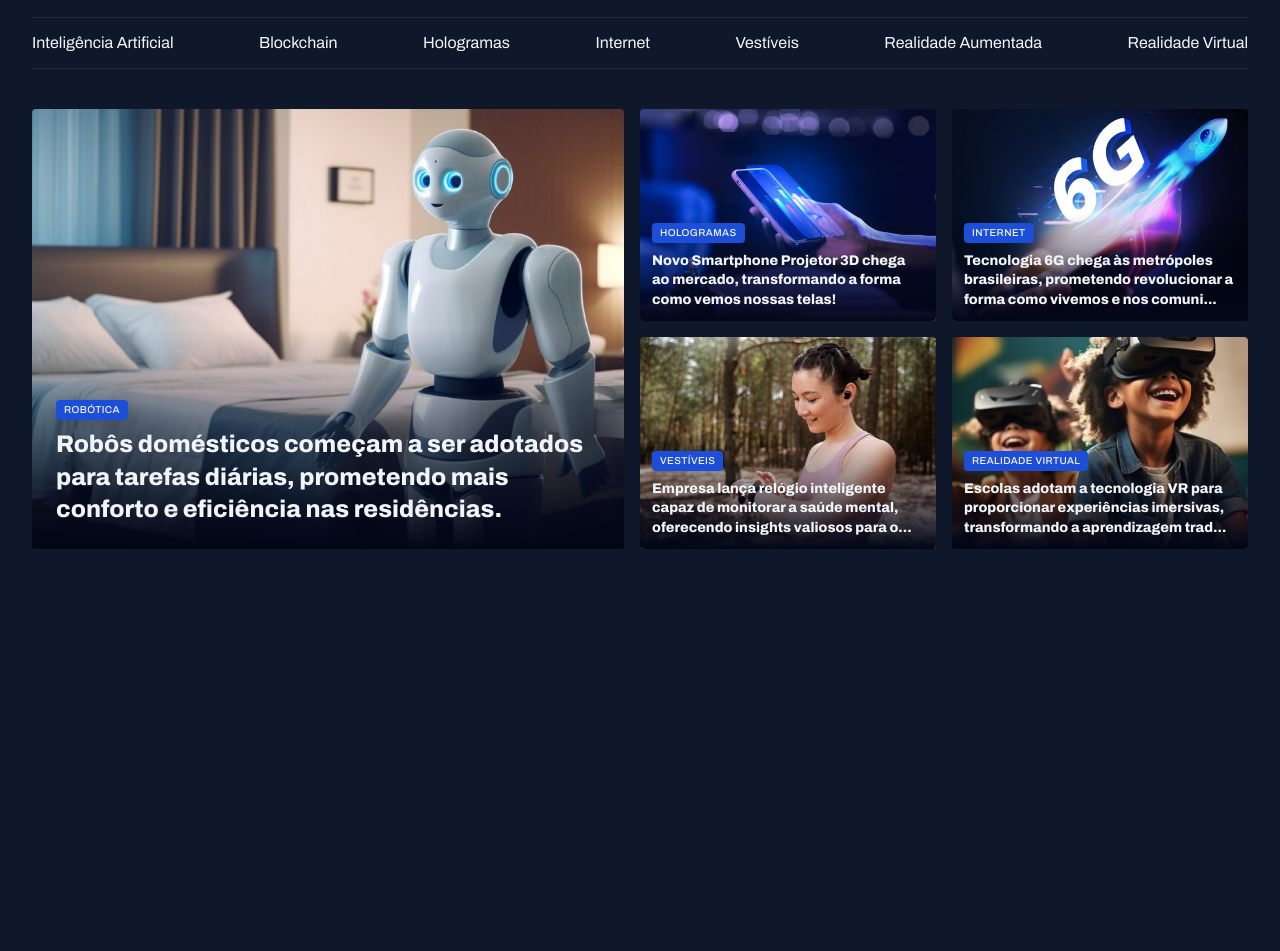
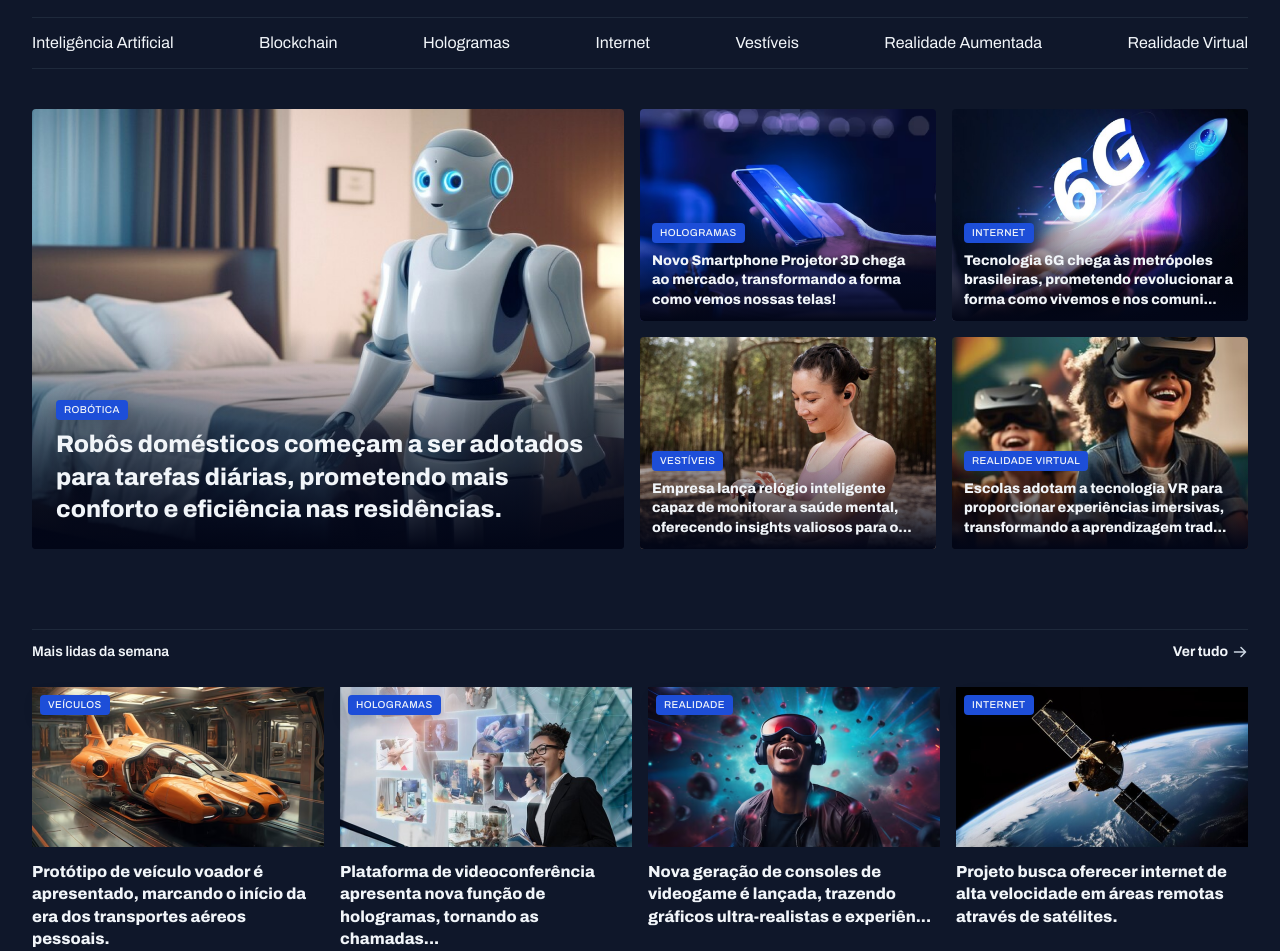
Before and after one commit to SamuelBarbosa11/Portal-de-Noticias, a plain HTML site: page index.html in a window 1280 px wide. Shown: the part 55-1006 px from the top of the page. Before the commit the page ends 800 px from the top, so only its background shows below. Drawn offline with Linux system fonts and the light colour scheme.

Commit message:
done Mais lidas da semana

```diff
--- a/index.html
+++ b/index.html
@@ -87,6 +87,42 @@
                 </figure>
             </div>
         </section>
+
+        <section id="weekly">
+            <header class="grid grid-flow-col">
+                <h3>Mais lidas da semana</h3>
+                <a href="#" class="grid grid-flow-col">
+                    <strong>Ver tudo</strong>
+                    <span></span>
+                </a>
+            </header>
+
+            <div class="grid gap-16">
+                <figure>
+                    <span class="content-tag">veículos</span>
+                    <img src="assets/images/Image 06.png" alt="Protótipo de veículo voador é apresentado, marcando o início da era dos transportes aéreos pessoais.">
+                    <p>Protótipo de veículo voador é apresentado, marcando o início da era dos transportes aéreos pessoais.</p>
+                </figure>
+
+                <figure>
+                    <span class="content-tag">Hologramas</span>
+                    <img src="assets/images/Image 07.png" alt="Plataforma de videoconferência apresenta nova função de hologramas, tornando as chamadas...">
+                    <p>Plataforma de videoconferência apresenta nova função de hologramas, tornando as chamadas...</p>
+                </figure>
+
+                <figure>
+                    <span class="content-tag">Realidade</span>
+                    <img src="assets/images/Image 08.png" alt="Nova geração de consoles de videogame é lançada, trazendo gráficos ultra-realistas e experiências de jogo totalmente envolventes.">
+                    <p>Nova geração de consoles de videogame é lançada, trazendo gráficos ultra-realistas e experiên...</p>
+                </figure>
+
+                <figure>
+                    <span class="content-tag">Internet</span>
+                    <img src="assets/images/Image 09.png" alt="Projeto busca oferecer internet de alta velocidade em áreas remotas através de satélites.">
+                    <p>Projeto busca oferecer internet de alta velocidade em áreas remotas através de satélites.</p>
+                </figure>
+            </div>
+        </section>
     </main>
 </body>
 </html>
--- a/styles/global.css
+++ b/styles/global.css
@@ -31,6 +31,11 @@ img {
     max-width: 100%;
 }
 
+main {
+    margin-top: 40px;
+    gap: 80px;
+}
+
 .container {
     max-width: 1280px;
     margin-inline: auto;
@@ -58,22 +63,6 @@ a:hover {
     color: var(--brand-color-light);
 }
 
-h1 {
-    font: var(--h1);
+h1 ,h2, h3 {
+    font: inherit;
 }
-
-h2 {
-    font: var(--h2);
-}
-
-h3 {
-    font: var(--h3);
-}
-
-span {
-    font: var(--text-span);
-}
-
-p {
-    font: var(--paragraph);
-}
--- a/styles/sections.css
+++ b/styles/sections.css
@@ -1,3 +1,28 @@
+section header {
+    border-top: 1px solid var(--stroke-color);
+    padding-block: 12px 24px;
+    font: var(--text-span);
+
+    a {
+        justify-self: end;
+        align-items: center;
+        gap: 4px;
+
+        span {
+            background-image: url(../assets/icons/ArrowRight.svg);
+            width: 16px;
+            height: 16px;
+
+            margin-block: 2px;
+        }
+
+        &:hover span {
+            background-image: url(../assets/icons/ArrowRightHover.svg);
+        }
+    }
+
+}
+
 #featured {
     img {
         height: 100%;
@@ -6,7 +31,6 @@
     div:nth-child(2) {
         grid-template-columns: 1fr 1fr;
     }
-    margin-top: 40px;
 
     .card {
         position: relative;
@@ -36,3 +60,29 @@
         }
     }
 }
+
+#weekly {
+
+    &>div {
+        grid-template-columns: repeat(4, 292px);
+    }
+
+    img {
+        height: 160px;
+    }
+
+    figure {
+        position: relative;
+
+        .content-tag {
+            position: absolute;
+            top: 8px;
+            left: 8px;
+        }
+
+        p {
+            margin-top: 8px;
+            font-weight: 800;
+        }
+    }
+}
```
